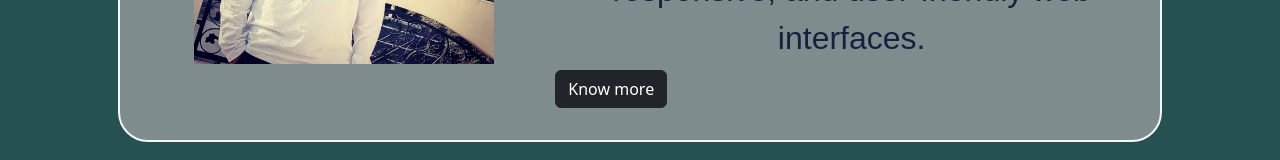
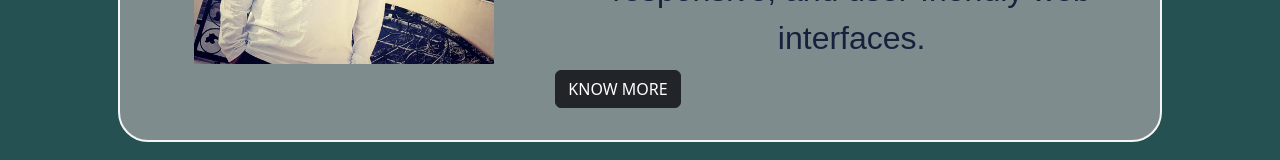
Before and after one commit to kumarpanuganti/kumar-portfolio, a React (Create React App) app: page / in a window 1280 px wide. Shown: the part 586-746 px from the top of the page. Built offline with nearby package versions, Linux system fonts and the light colour scheme.

Commit message:
changed to capital of know more

```diff
--- a/src/components/Home.js
+++ b/src/components/Home.js
@@ -102,7 +102,7 @@ const Home = () => {
                       duration: 1,
                     }}
                   >
-                    Know more
+                    KNOW MORE
                   </motion.button>
                 </div>
               </motion.div>
```
